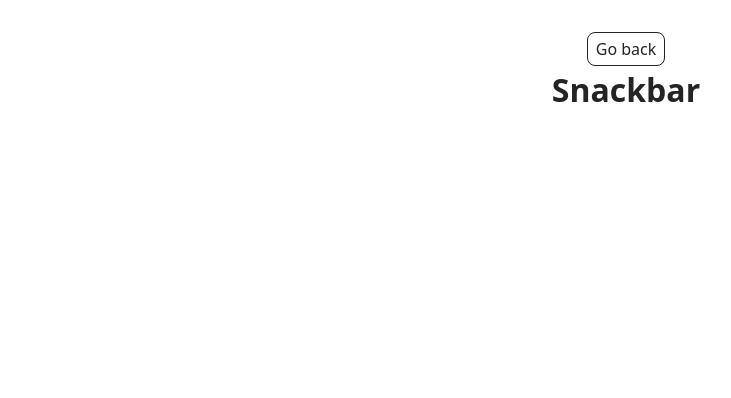
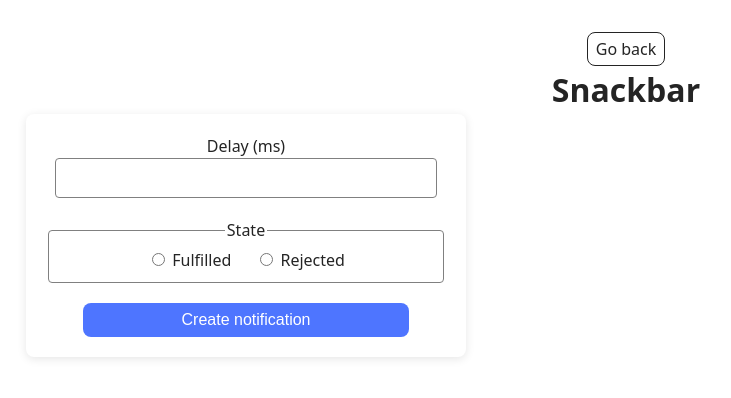
Before and after one commit to aanna25/goit-js-hw-10, a website built with Vite: page src/2-snackbar.html in a window 1280 px wide. Shown: the whole page, without its empty margins (14-745 px from the left). Built offline with nearby package versions, Linux system fonts and the light colour scheme.

Commit message:
add snackbar

```diff
--- a/src/2-snackbar.html
+++ b/src/2-snackbar.html
@@ -12,6 +12,26 @@
       <div class="container">
         <a class="back-link" href="./index.html">Go back</a>
         <h1 class="main-title">Snackbar</h1>
+        <form class="form">
+          <label>
+            Delay (ms)
+            <input type="number" name="delay" required />
+          </label>
+
+          <fieldset>
+            <legend>State</legend>
+            <label>
+              <input type="radio" name="state" value="fulfilled" required />
+              Fulfilled
+            </label>
+            <label>
+              <input type="radio" name="state" value="rejected" required />
+              Rejected
+            </label>
+          </fieldset>
+
+          <button type="submit">Create notification</button>
+        </form>
       </div>
     </main>
     <script type="module" src="./js/2-snackbar.js"></script>
--- a/src/css/2-snackbar.css
+++ b/src/css/2-snackbar.css
@@ -0,0 +1,58 @@
+.form {
+  display: flex;
+  flex-direction: column;
+  gap: 20px;
+  background-color: white;
+  padding: 20px;
+  border-radius: 8px;
+  box-shadow: 0 2px 10px rgba(0, 0, 0, 0.1);
+  width: 100%;
+  max-width: 400px;
+}
+
+.form label {
+  border-radius: 4px;
+}
+
+.form input[type='number'] {
+  padding: 10px;
+  font-size: 16px;
+  border: 1px solid #808080;
+  border-radius: 4px;
+  width: 360px;
+  transition: border-color 0.3s;
+}
+
+.form input[type='number']:focus {
+  border-color: #4e75ff;
+  outline: none;
+}
+
+.form fieldset {
+  border: 1px solid #808080;
+  border-radius: 4px;
+  display: flex;
+  justify-content: center;
+  gap: 24px;
+}
+
+.form fieldset:hover {
+  border-color: #000000;
+}
+
+.form button[type='submit'] {
+  font-size: 16px;
+  background-color: #4e75ff;
+  color: white;
+  border: none;
+  cursor: pointer;
+  transition: background-color 0.3s;
+  border-radius: 8px;
+  padding: 8px 99px;
+  align-self: center;
+  width: fit-content;
+}
+
+.form button[type='submit']:hover {
+  background-color: #6c8cff;
+}
--- a/src/js/2-snackbar.js
+++ b/src/js/2-snackbar.js
@@ -0,0 +1,28 @@
+
+import iziToast from "izitoast";
+import "izitoast/dist/css/iziToast.min.css";
+
+document.querySelector(".form").addEventListener("submit", (e) => {
+  e.preventDefault();
+  const formData = new FormData(e.target);
+  const delay = Number(formData.get("delay"));
+  const state = formData.get("state");
+
+  new Promise((resolve, reject) => {
+    setTimeout(() => {
+      state === "fulfilled" ? resolve(delay) : reject(delay);
+    }, delay);
+  })
+    .then((delay) =>
+      iziToast.success({
+        message: `✅ Fulfilled promise in ${delay}ms`,
+        position: "topRight",
+      })
+    )
+    .catch((delay) =>
+      iziToast.error({
+        message: `❌ Rejected promise in ${delay}ms`,
+        position: "topRight",
+      })
+    );
+});
```
